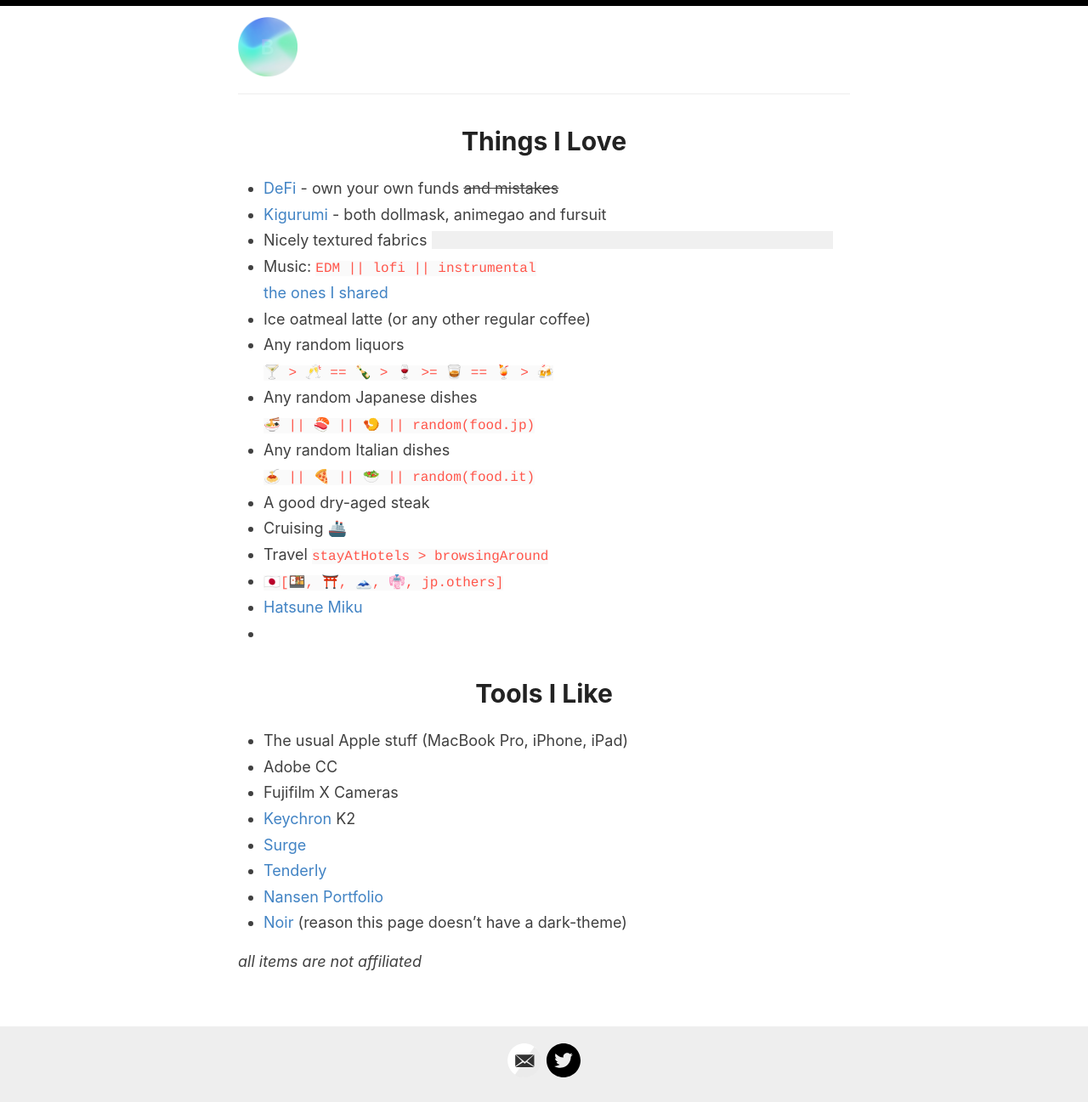
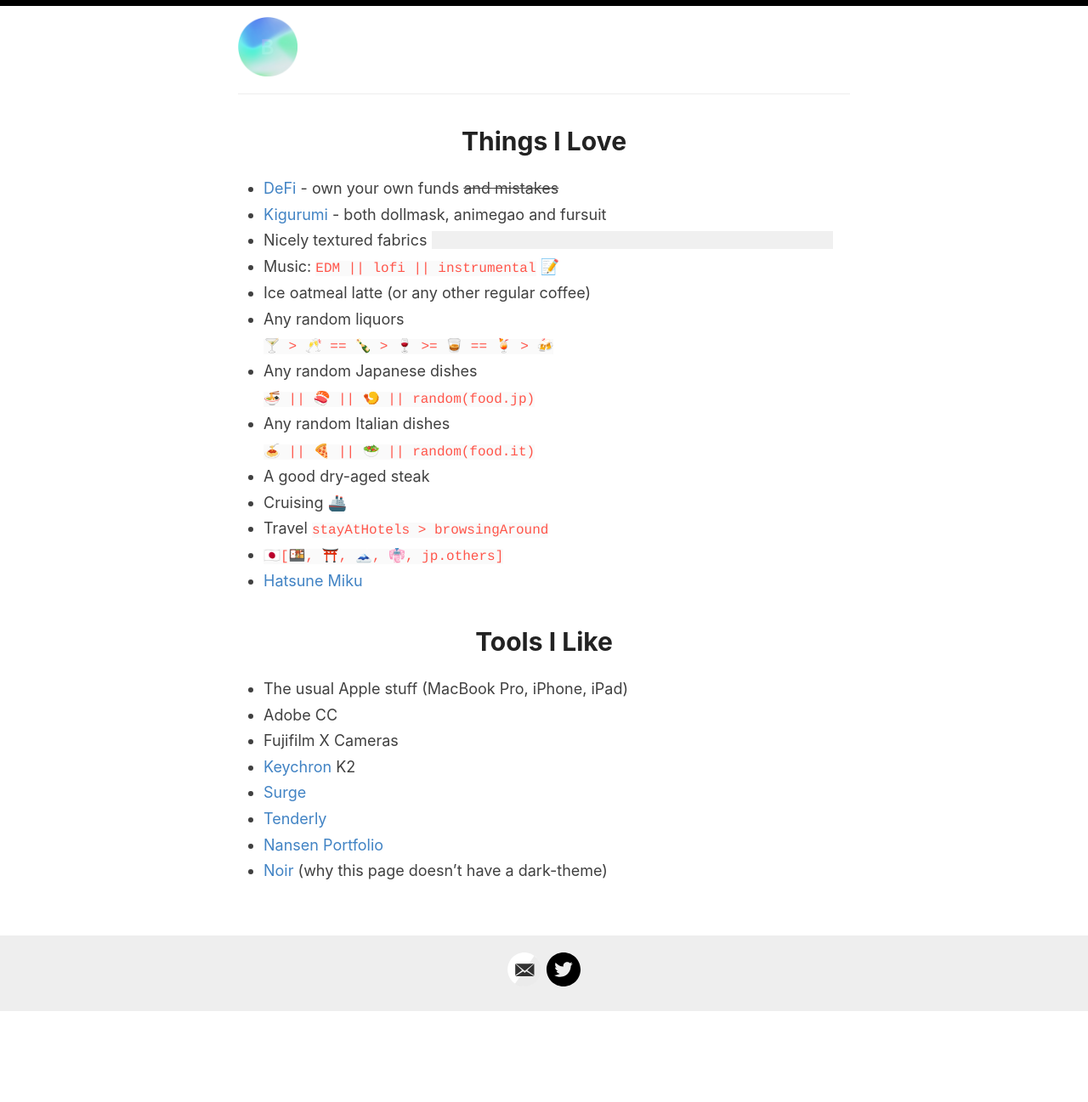
Before and after one commit to 98827ddb7e5a2c2e261912a23d9251d6/98827ddb7e5a2c2e261912a23d9251d6.github.io, a Jekyll site: the page built from index.md, in a window 1280 px wide. Shown: the whole page at 85% size. Built offline with Jekyll 4.4.1, drawn with Linux system fonts in a browser that asks for light colours; our own code applies the rules of GitHub Pages for plain Markdown files; after the commit the page ends 1190 px from its top, so only the background shows below that.

Commit message:
update home

```diff
--- a/index.md
+++ b/index.md
@@ -7,8 +7,7 @@
 - [DeFi](https://en.wikipedia.org/wiki/Decentralized_finance){:target="_blank" rel="noopener"} - own your own funds ~~and mistakes~~
 - [Kigurumi](https://en.wikipedia.org/wiki/Animegao_kigurumi){:target="_blank" rel="noopener"} - both dollmask, animegao and fursuit
 - Nicely textured fabrics <span class="hidden-text">on nicely shaped bodies, e.g. zentai, tights, knee-socks</span>
-- Music: `EDM || lofi || instrumental`\
-[the ones I shared](https://twitter.com/search?q=(%23AppleMusic)%20(from%3ABeriru_Chan)%20filter%3Alinks%20-filter%3Areplies&src=typed_query&f=live){:target="_blank" rel="noopener"}
+- Music: `EDM || lofi || instrumental` [📝](https://twitter.com/search?q=(%23AppleMusic)%20(from%3ABeriru_Chan)%20filter%3Alinks%20-filter%3Areplies&src=typed_query&f=live){:target="_blank" rel="noopener"}
 - Ice oatmeal latte (or any other regular coffee)
 - Any random liquors \
 `🍸 > 🥂 == 🍾 > 🍷 >= 🥃 == 🍹 > 🍻`
@@ -21,7 +20,6 @@
 - Travel `stayAtHotels > browsingAround`
 - `🇯🇵[🍱, ⛩️, 🗻, 👘, jp.others]`
 - [Hatsune Miku](https://en.wikipedia.org/wiki/Hatsune_Miku){:target="_blank" rel="noopener"}
--
 
 # Tools I Like
 
@@ -32,6 +30,4 @@
 - [Surge](https://nssurge.com){:target="_blank" rel="noopener"}
 - [Tenderly](https://tenderly.co){:target="_blank" rel="noopener"}
 - [Nansen Portfolio](https://portfolio.nansen.ai/){:target="_blank" rel="noopener"}
-- [Noir](https://getnoir.app){:target="_blank" rel="noopener"} (reason this page doesn't have a dark-theme)
-
-*all items are not affiliated*
+- [Noir](https://getnoir.app){:target="_blank" rel="noopener"} (why this page doesn't have a dark-theme)
```
